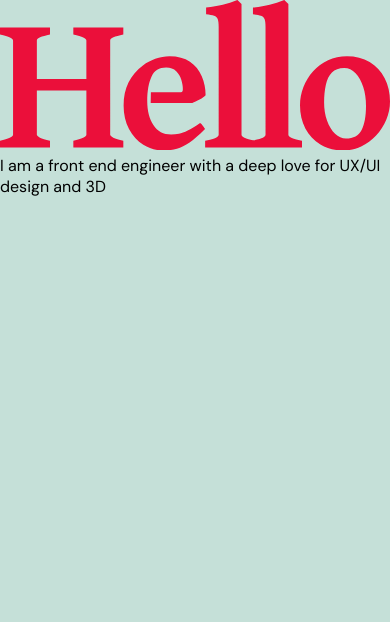
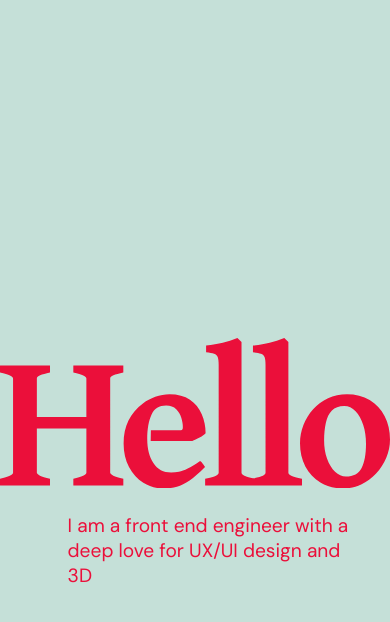
Before and after one commit to ilmandone/mauti-2024, a Vue app: page / in a window 390 px wide. Shown: the top 622 px of the page. Built offline with nearby package versions, Linux system fonts and the light colour scheme; a web font is replaced by a local one.

Commit message:
feat: hello smartphone

```diff
--- /dev/null
+++ b/src/assets/styles/_a11y.scss
@@ -0,0 +1,12 @@
+// From https://github.com/twbs/bootstrap/blob/main/scss/mixins/_visually-hidden.scss
+@mixin visuallyHidden() {
+    width: 1px !important;
+    height: 1px !important;
+    padding: 0 !important;
+    margin: -1px !important;
+    overflow: hidden !important;
+    clip: rect(0, 0, 0, 0) !important;
+    white-space: nowrap !important;
+    border: 0 !important;
+    outline: none;
+}
--- a/src/assets/styles/_typo.scss
+++ b/src/assets/styles/_typo.scss
@@ -5,10 +5,11 @@ font-family: 'DM Sans', sans-serif;
 font-family: 'Gentium Plus', serif;
 */
 
-@mixin body {
+@mixin body ($size: 1rem, $color: inherit) {
     font-family: 'DM Sans', sans-serif;
     font-weight: normal;
-    font-size: 1rem;
+    font-size: $size;
+    color: $color;
 }
 
 @mixin headers($size: 1rem, $color: var(--color-emphasize)) {
--- a/src/components/sections/SHello.vue
+++ b/src/components/sections/SHello.vue
@@ -3,35 +3,44 @@
 </script>
 
 <template>
-	<div class='hello'>
-		<div class='hello__picture' aria-hidden='true'>
-			<svg class='hello-svg' viewBox="0 0 1297.56 500.59">
-				<use xlink:href='/vectors/hello.svg#hello'></use>
-			</svg>
-		</div>
+	<header class='hello'>
+		<svg class='hello__svg' viewBox='0 0 1297.56 500.59'>
+			<use xlink:href='/vectors/hello.svg#hello'></use>
+		</svg>
+
 		<div class='hello__text'>
 			<h1>Hello</h1>
 		</div>
 
-	</div>
+		<p class='hello__sub'>I am a front end engineer with a deep love for UX/UI design and 3D</p>
+	</header>
 
-	<p>I am a front end engineer with a deep love for UX/UI design and 3D</p>
 </template>
 
-<style scoped lang='scss'>
+<style lang='scss' scoped>
 
-.hello{
+@use "@styles/a11y";
+@use "@styles/typo";
+
+.hello {
 	width: 100vw;
 
+	padding-top: 40vh;
+
 	&__text h1 {
-		color: red;
-		visibility: hidden;
-		font-size: 0;
+		@include a11y.visuallyHidden;
+	}
+
+	.hello__svg {
+		width: 100%;
+		fill: var(--color-emphasize);
+	}
+
+	&__sub {
+		margin-left: 12vw;
+		padding: 1.3rem ;
+		@include typo.body(1.2em, #{var(--color-emphasize)});
 	}
 }
 
-.hello-svg {
-	fill: var(--color-emphasize);
-}
-
 </style>
```
